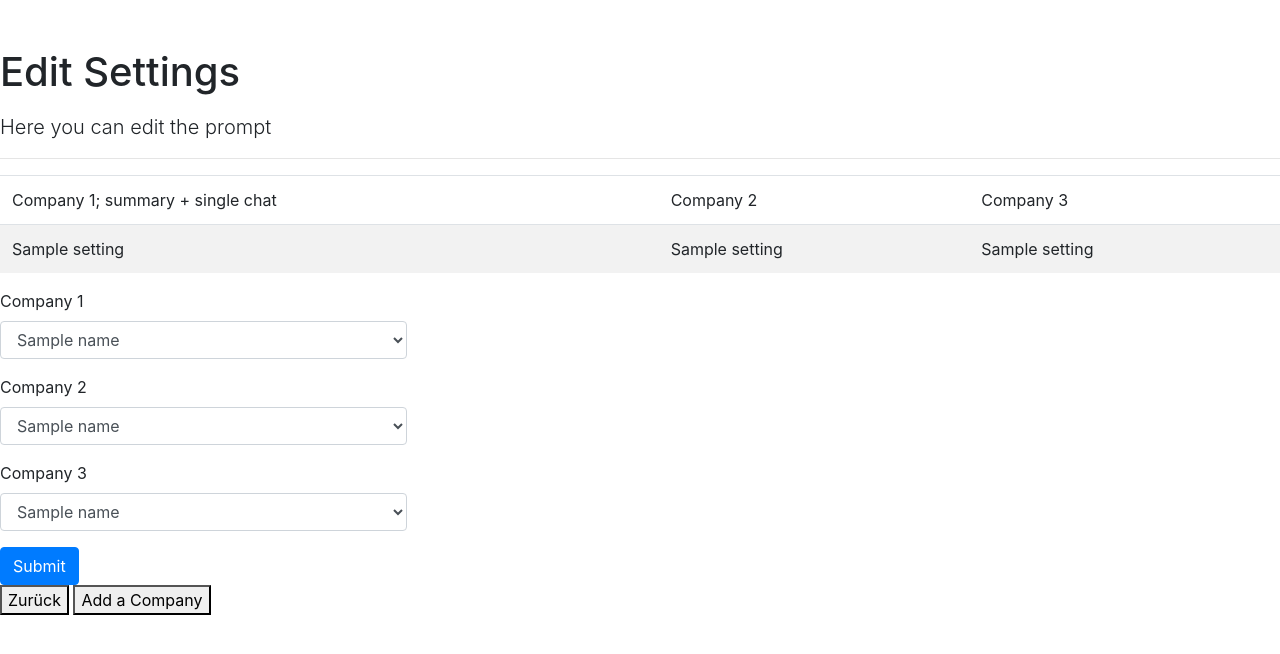
After one commit to Atacama81479/earningsai, a Flask app: page /updatecompanies in a window 1280 px wide. The commit adds this page. Shown: the top 654 px of the page. Run offline with Flask 3, Linux system fonts and the light colour scheme; tables that the repository leaves empty hold one stand-in row (values such as "Sample post"); some libraries are stand-ins or nearby versions.

Commit message:
added company selcetion

```diff
--- a/app/__init__.py
+++ b/app/__init__.py
@@ -2,12 +2,12 @@ from flask import Flask
 from config import Config
 from flask_sqlalchemy import SQLAlchemy
 from flask_migrate import Migrate
-from flask_bootstrap import Bootstrap
+from flask_bootstrap import Bootstrap4
 from sqlalchemy import inspect
 
 app = Flask (__name__ ,template_folder='../templates')
 
-bootstrap= Bootstrap(app)
+bootstrap= Bootstrap4(app)
 
 app.config.from_object(Config)
 db = SQLAlchemy(app)
--- a/app/forms.py
+++ b/app/forms.py
@@ -1,5 +1,5 @@
 from flask_wtf import FlaskForm
-from wtforms import StringField, SubmitField, IntegerField
+from wtforms import StringField, SubmitField, IntegerField, SelectField
 from wtforms. validators import DataRequired, Length
 
 
@@ -18,7 +18,11 @@ class EditQueryForm(FlaskForm):
 
 
 class ChatForm(FlaskForm):
-    query = StringField('Chat' )
+    query = StringField('Chat')
+    submit = SubmitField('Submit')
+
+class MultipleChatForm(FlaskForm):
+    query = StringField('Chat')
     submit = SubmitField('Submit')
 
 class EditSettingsForm(FlaskForm):
@@ -30,3 +34,14 @@ class EditSettingsForm(FlaskForm):
     embedding = StringField('OpenAi Embedding')
     RAG_Prompt = StringField('RAG Prompt')
     submit = SubmitField('Submit')
+
+class EditCompanynameForm(FlaskForm):
+    companyname = SelectField(u'Company 1', validate_choice=False)
+    companyname2 = SelectField(u'Company 2', validate_choice=False)
+    companyname3 = SelectField(u'Company 3', validate_choice=False)
+    submit = SubmitField('Submit')
+
+class AddCompanynameForm(FlaskForm):
+    companyname = StringField('Company Name')
+    namespace_name = StringField('Namespace Name')
+    submit = SubmitField('Submit')
--- a/app/routes.py
+++ b/app/routes.py
@@ -1,10 +1,11 @@
 from flask import render_template, flash
 from app import app
-from app.forms import AddQueryForm, EditQueryForm, EditSettingsForm, ChatForm
+from app.forms import AddQueryForm, EditQueryForm, EditSettingsForm, ChatForm,MultipleChatForm, EditCompanynameForm, AddCompanynameForm
 from app.ai  import Createsummary, askchat, askchat2
-from app.models import Prompts, SummarySettings, ChatAnswer
+from app.models import Prompts, SummarySettings, ChatAnswer, CompanyNames
 from app import db
 import json
+import random
 
 @app.route("/hello")
 def hello_world():
@@ -46,7 +47,8 @@ def editprompt(id):
 @app.route('/', methods=['GET', 'POST'])
 def createsummary():
     settings= SummarySettings.query.filter_by(id=1).first_or_404()
-    return render_template('createsummary.html', settings=settings)
+    companynames = CompanyNames.query.all()
+    return render_template('createsummary.html', settings=settings, companynames =companynames)
 
 
 @app.route('/chat', methods=['GET', 'POST'])
@@ -65,14 +67,14 @@ def chat():
 
 @app.route('/chat2', methods=['GET', 'POST'])
 def chat2():
-    form = ChatForm()
     settings= SummarySettings.query.filter_by(id=1).first_or_404()
+    form = MultipleChatForm()
+
     res= ChatAnswer
+
     if form.validate_on_submit():
         query = form.query.data
-        print(query)
         answer = askchat2(settings, query)
-        print(answer)
         res.content = answer.content
 
     return render_template('chat.html', settings=settings, form = form, res = res)
@@ -109,3 +111,41 @@ def updatesettings():
         db.session.commit()
 
     return render_template('updatesettings.html', settings=settings, form = form)
+
+@app.route('/updatecompanies', methods=['GET', 'POST'])
+def updatecompanyname():
+    company_names= CompanyNames.query.all()
+    cn=[]
+    for x in company_names:
+        cn.append(x.namespace_name)
+
+    form = EditCompanynameForm()
+    form.companyname.choices = cn
+    form.companyname2.choices = cn
+    form.companyname3.choices = cn
+
+
+    settings= SummarySettings.query.filter_by(id=1).first_or_404()
+
+    if form.validate_on_submit():
+        settings.companyname = form.companyname.data
+        settings.companyname2 = form.companyname2.data
+        settings.companyname3 = form.companyname3.data
+
+        db.session.commit()
+
+    return render_template('updatecompany.html', settings=settings, form =form)
+
+@app.route('/addcompany', methods=['GET', 'POST'])
+def addcompany():
+    form = AddCompanynameForm()
+
+    if form.validate_on_submit():
+        uid = random.randint(0,500)
+        newCompany = CompanyNames(id = uid,
+                      name=form.companyname.data,
+                      namespace_name=form.namespace_name.data)
+        db.session.add(newCompany)
+        db.session.commit()
+
+    return render_template('addcompany.html', form =form)
--- /dev/null
+++ b/templates/updatecompany.html
@@ -0,0 +1,49 @@
+{% extends "base.html" %}
+{% from 'bootstrap/form.html' import render_form, render_field %}
+{% block content %}
+
+
+      <h1 class="pt-5 pb-2">Edit Settings</h1>
+
+      <p class="lead">Here you can edit the prompt </p>
+
+      <hr>
+          <div>
+            <table id="data" class="table table-striped">
+                <thead>
+                    <tr>
+                        <td>Company 1; summary + single chat </td>
+                        <td>Company 2</td>
+                        <td>Company 3 </td>
+                    </tr>
+                </thead>
+            <tbody>
+
+                <tr>
+                    <td>{{settings.companyname}}</td>
+                    <td>{{settings.companyname2}}</td>
+                    <td>{{settings.companyname3}}</td>
+                </tr>
+
+            </tbody>
+        </table>
+
+        <div class="row">
+            <div class="col-md-4">
+                {{ render_form(form)}}
+            </div>
+        </div>
+
+        <a href= "/" >
+            <button class="GFG">
+             Zurück
+            </button>
+        </a>
+        <a href= "/addcompany" >
+            <button class="GFG">
+             Add a Company
+            </button>
+        </a>
+          </div>
+
+      {% endblock %}
```
Also changed, not shown: app/ai.py (+12 -0 lines), app/models.py (+12 -0 lines), templates/addcompany.html (added, +22 -0 lines), templates/chat.html (+7 -1 lines), templates/createsummary.html (+10 -2 lines), instance/queries.db.
